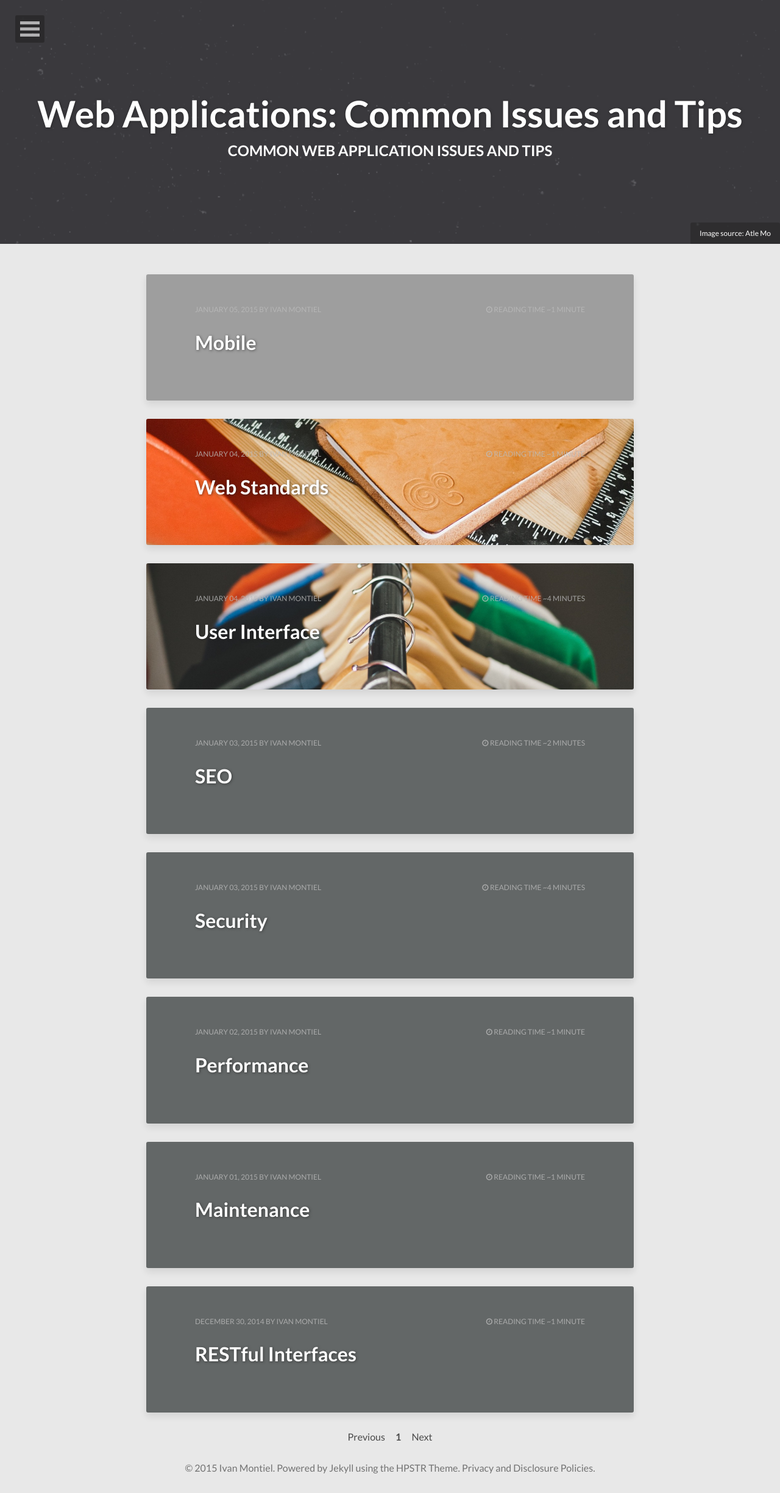
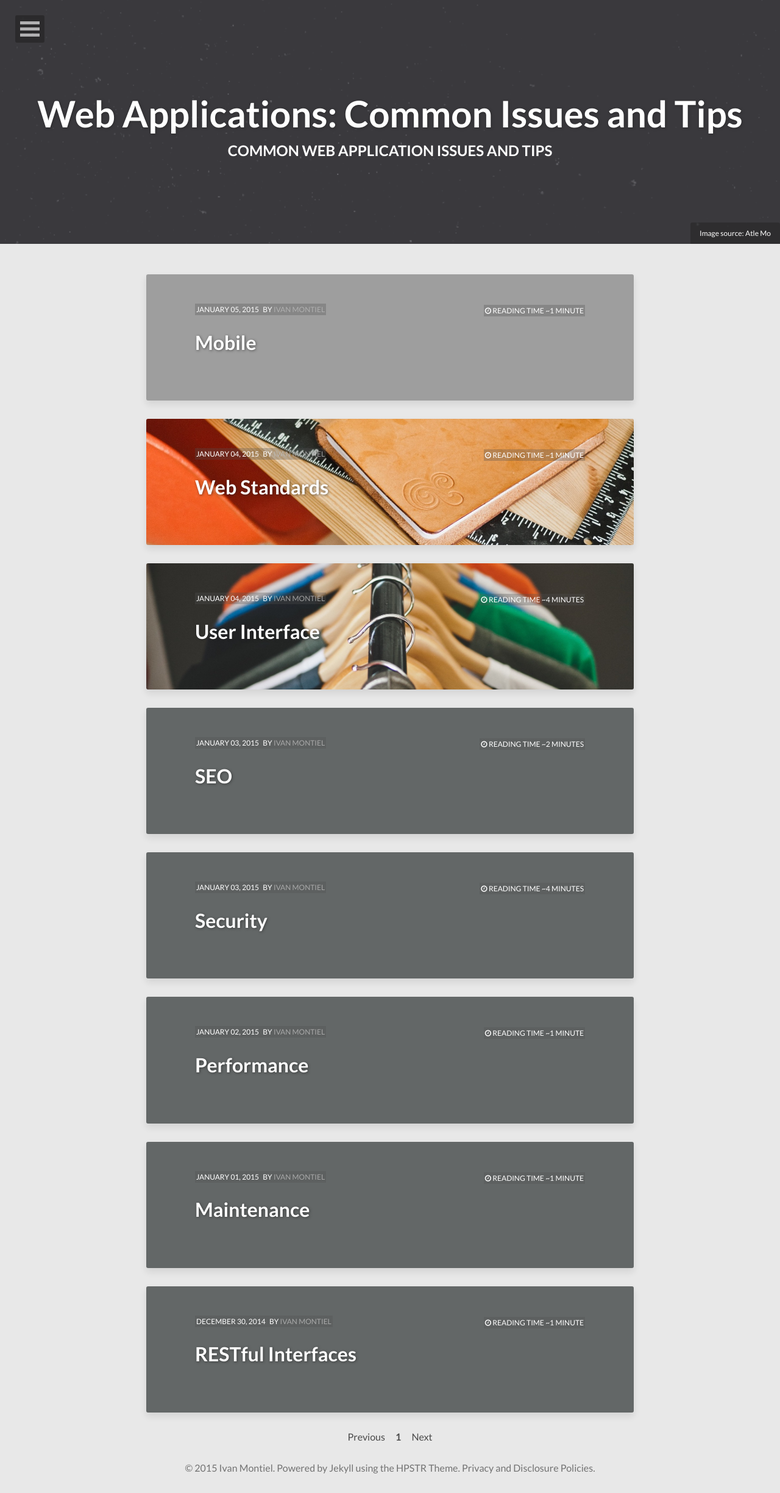
Before and after one commit to idmontie/WebApplicationsBlog, a Jekyll site: the page built from index.html, in a window 1280 px wide. Shown: the whole page at 61% size. Built offline with Jekyll 4.4.1, drawn with Linux system fonts in a browser that asks for light colours; nearby versions of some CDN libraries; the list of posts is cut into pages by our own code.

Commit message:
mobile and colors

```diff
--- a/_sass/_page.scss
+++ b/_sass/_page.scss
@@ -199,6 +199,15 @@
 	display: none; // hide header meta on small screens
 	@media #{$medium} {
 		display: block;
+	}
+	> span {
+		background-color: rgba(81, 81, 81, 0.3);
+		padding: 2px;
+		color: white;
+
+		time a {
+			color: white;
+		}
 	}
 }
 #post,
```
Also changed, not shown: _posts/2015-01-05-mobile.md (+3 -0 lines).
